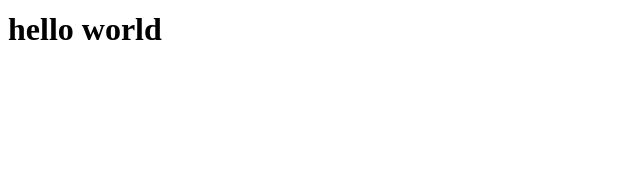
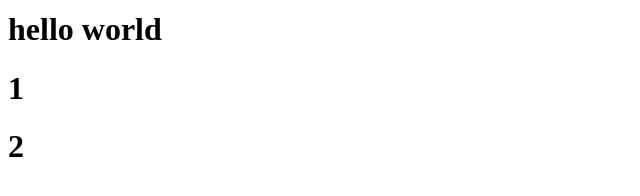
Before and after one commit to Mrshokhrukh/teamproject, a plain HTML site: page index.html in a window 1280 px wide. Shown: the part 244-440 px from the top of the page, 0-640 px from the left. Drawn offline with Linux system fonts and the light colour scheme.

Commit message:
my branch is committing

```diff
--- a/index.html
+++ b/index.html
@@ -11,5 +11,8 @@
    <h1> hello world</h1>
    <h1> hello world</h1>
    <h1> hello world</h1>
+   <!--new branch changes-->
+   <h1>1</h1>
+   <h1>2</h1>
 </body>
 </html>
```
